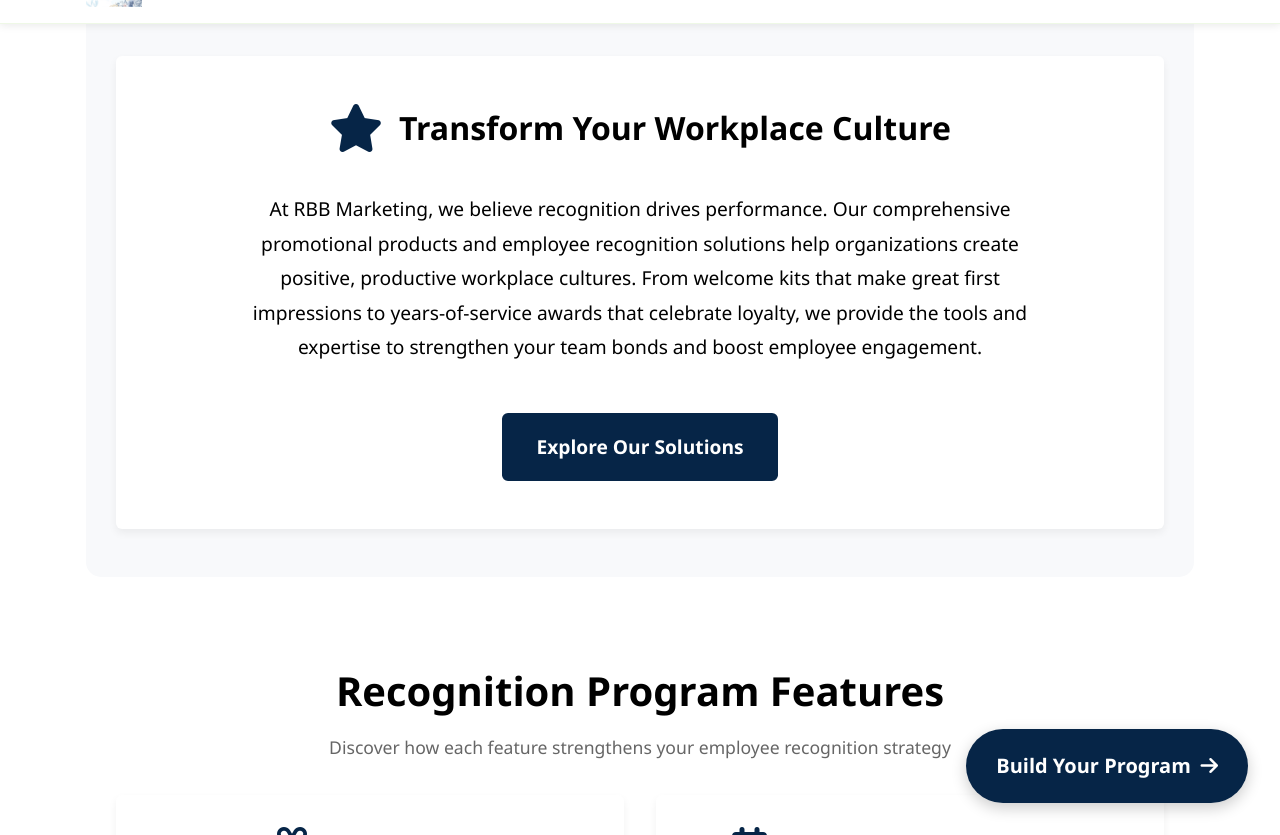
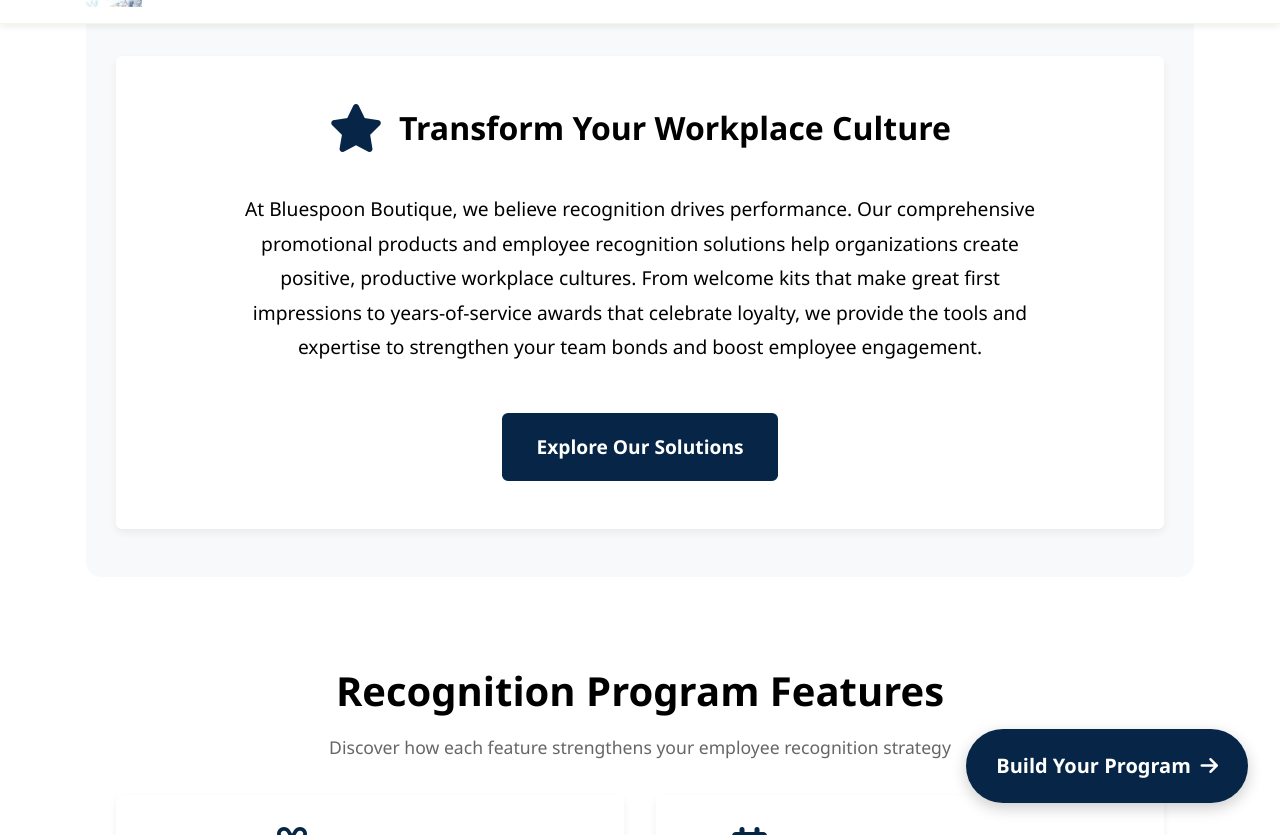
Before and after one commit to devbydesign/Bluespoon-recognition, a Jekyll site: the page resources.html, which Jekyll copies as it is, in a window 1280 px wide and 900 px high, scrolled down 476 px, cut to the strip 65-900 px from the top of the window. Built offline with Jekyll 4.4.1, drawn with Linux system fonts in a browser that asks for light colours.

Commit message:
many fixes for the resource and index pages

```diff
--- a/build-program2.html
+++ b/build-program2.html
@@ -240,8 +240,8 @@
       /* Primary-based gradient that auto-adjusts with --primary-color */
       background: linear-gradient(
         135deg,
-        color-mix(in srgb, var(--primary-color) 5%, transparent) 0%,
-        color-mix(in srgb, var(--primary-color) 85%, black) 190%
+        color-mix(in srgb, var(--primary-color) 3%, white 60%) 0%,
+        color-mix(in srgb, var(--primary-color) 15%, transparent) 140%
       );
       border: 2px solid var(--primary-color);
       box-shadow: 0 8px 25px rgba(58, 12, 163, 0.15);
--- a/contact.html
+++ b/contact.html
@@ -24,9 +24,9 @@
     <section class="contact-info-section">
        <div class="contact-details">
         <ul>
-          <li><strong>Phone:</strong> (987) 654-3210</li>
-          <li><strong>Email:</strong> rbadiner@rbbmarketing.com</li>
-          <li><strong>Address:</strong> 456 Sample Road, Example Town, EX 67890</li>
+          <li><strong>Phone:</strong> (540) 480-6327</li>
+          <li><strong>Email:</strong> kim.hebb@bluespoonboutique.com</li>
+          <li><strong>Address:</strong> 10 Green Hills Drive, Verona, VA, 24482</li>
         </ul>
       </div>
     </section>
--- a/index.html
+++ b/index.html
@@ -21,7 +21,7 @@
     <section class="hero-landing">
       <div class="hero-landing-content">
         <div class="hero-text-overlay" style="margin-top: 500px; width: 180%; left: -40%; position: relative;">
-          <div class="overlay-background" style="background-color: rgba(35,69,108,0.7); border-radius: 20px; padding: 1rem;">
+          <div class="overlay-background" style="background-color: rgb(6, 37, 71); border-radius: 20px; padding: 1rem;">
             <h2 style="font-size: 3rem; font-weight: bold; margin: 0; text-shadow: 1px 1px 2px rgba(0,0,0,0.3);">Unlock the power of appreciation.
               <br>Build a recognition program that creates your culture.</h2>
           </div>
@@ -45,7 +45,7 @@
             <img src="assets/images/Workplacebackground.png" alt="Successful workplace with employees collaborating">
           </div>
         </div>
-         <a href="build-program.html" class="btn sticky-cta">
+         <a href="build-program2.html" class="btn sticky-cta">
             Build Your Program <i class="fas fa-arrow-right"></i>
         </a>
       </div>
@@ -60,7 +60,7 @@
            <!-- Replaced placeholder video with GIF -->
            <img src="assets/images/Drag-and-Drop.gif" alt="Animation showing drag and drop program builder interface" class="demo-gif">
         </div>
-        <a href="build-program.html" class="btn demo-action-button">Build Your Program <i class="fas fa-tools"></i></a>
+        <a href="build-program2.html" class="btn demo-action-button">Build Your Program <i class="fas fa-tools"></i></a>
       </div>
     </section>
 
--- a/resources.html
+++ b/resources.html
@@ -35,9 +35,9 @@
             <h3 style="font-size: 2rem; margin: 0;">Transform Your Workplace Culture</h3>
         </div>
           <p style="font-size: 1.2rem; line-height: 1.8; margin-bottom: 2rem; max-width: 800px; margin-left: auto; margin-right: auto;">
-            At RBB Marketing, we believe recognition drives performance. Our comprehensive promotional products and employee recognition solutions help organizations create positive, productive workplace cultures. From welcome kits that make great first impressions to years-of-service awards that celebrate loyalty, we provide the tools and expertise to strengthen your team bonds and boost employee engagement.
+            At Bluespoon Boutique, we believe recognition drives performance. Our comprehensive promotional products and employee recognition solutions help organizations create positive, productive workplace cultures. From welcome kits that make great first impressions to years-of-service awards that celebrate loyalty, we provide the tools and expertise to strengthen your team bonds and boost employee engagement.
           </p>
-          <a href="https://rbbmarketing.com/" target="_blank" class="btn" style="font-size: 1.2rem; padding: 1rem 2rem;">Explore Our Solutions</a>
+          <a href="https://bluespoonboutique.com/contact" target="_blank" class="btn" style="font-size: 1.2rem; padding: 1rem 2rem;">Explore Our Solutions</a>
         </div>
       </div>
     </section>
@@ -257,7 +257,7 @@
             <li>Better behavior change outcomes</li>
             <li>Adaptable to evolving needs</li>
           </ul>
-          <a href="build-program.html" class="btn">Learn More</a>
+          <a href="build-program2.html" class="btn">Learn More</a>
         </div>
       </div>
     </section>
@@ -265,12 +265,12 @@
       <!-- Next Step CTA Section -->
       <div class="next-step-section next-step-within-products" style="background-color: transparent; padding-top: 1rem; padding-bottom: 2rem;">
         <p>Click here to take your next step to a more productive and consistent workplace!</p>
-      <a href="build-program.html" class="btn">Browse Ideas</a>
+      <a href="build-program2.html" class="btn">Browse Ideas</a>
       </div>
   </main>
 
   <!-- Add Sticky CTA -->
-  <a href="build-program.html" class="resources-sticky-cta">
+  <a href="build-program2.html" class="resources-sticky-cta">
     Build Your Program <i class="fas fa-arrow-right"></i>
   </a>
 
```
